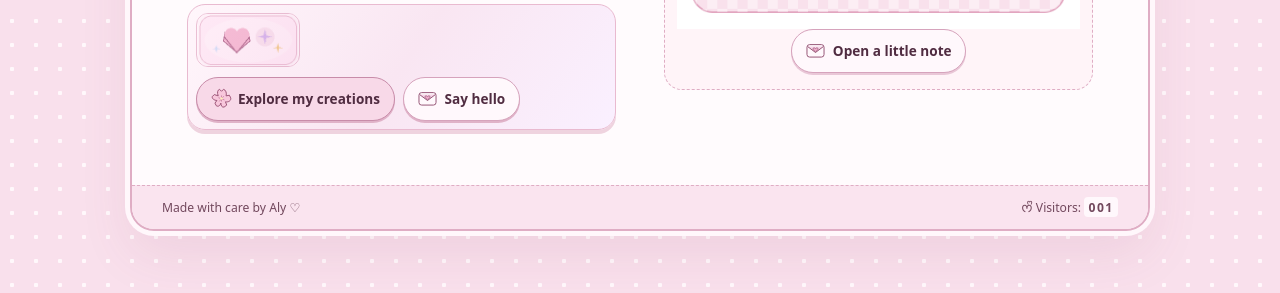
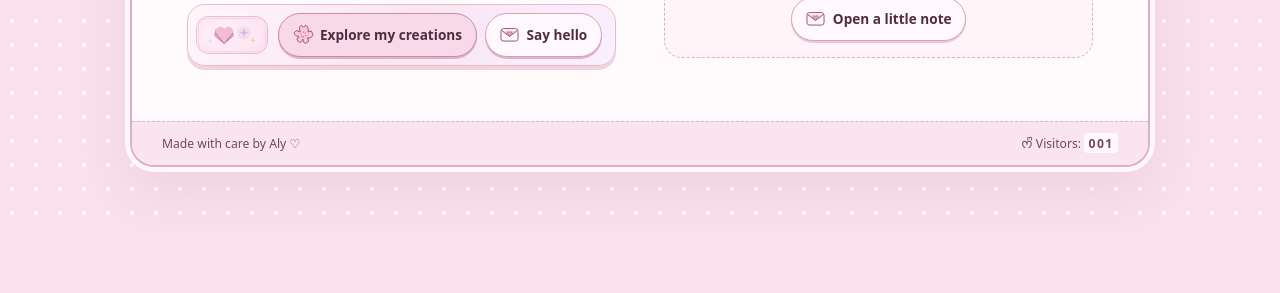
Before and after one commit to sereiatalia/Digital-Portolio, a plain HTML site: page index.html in a window 1280 px wide. Shown: the part 615-908 px from the top of the page. After the commit the page ends 844 px from the top, so only its background shows below. Drawn offline with Linux system fonts and the light colour scheme.

Commit message:
Place smaller heart GIF beside welcome buttons

```diff
--- a/index.html
+++ b/index.html
@@ -7,7 +7,7 @@
   <meta name="description" content="Alysa Guevarra’s scrapbook of games, web projects, and graphic design.">
   <title>www.sereiatalia.com</title>
   <link rel="icon" href="assets/studio.svg" type="image/svg+xml">
-  <link rel="stylesheet" href="style.css?v=7">
+  <link rel="stylesheet" href="style.css?v=8">
   <script defer src="script.js?v=7"></script>
 </head>
 <body>
@@ -31,7 +31,7 @@
         <p class="label">DEVELOPER · DESIGNER · CREATIVE LEAD</p>
         <h1 id="welcome">Hi, I’m <em>Alysa!</em></h1>
         <p class="intro">I make playful websites, 2d/3d games, and graphic designs. Welcome to my little corner ݁ ˖Ი𐑼⋆</p>
-        <div class="welcome-actions"><img class="sparkle-gif" src="assets/sparkle-loop.gif" alt="" width="104" height="54"><div class="buttons"><a class="pill primary" href="#work"><svg class="icon" aria-hidden="true" viewBox="0 0 32 32"><use href="assets/stickers.svg#sakura"></use></svg> Explore my creations</a><a class="pill" href="#contact"><svg class="icon" aria-hidden="true" viewBox="0 0 32 32"><use href="assets/stickers.svg#letter"></use></svg> Say hello</a></div></div>
+        <div class="welcome-actions"><img class="sparkle-gif" src="assets/sparkle-loop.gif" alt="" width="72" height="38"><div class="buttons"><a class="pill primary" href="#work"><svg class="icon" aria-hidden="true" viewBox="0 0 32 32"><use href="assets/stickers.svg#sakura"></use></svg> Explore my creations</a><a class="pill" href="#contact"><svg class="icon" aria-hidden="true" viewBox="0 0 32 32"><use href="assets/stickers.svg#letter"></use></svg> Say hello</a></div></div>
       </div>
       <div class="studio-card">
         <div class="desk-scene">
--- a/style.css
+++ b/style.css
@@ -38,9 +38,9 @@ p{margin:.5em 0 1em}
 .studio-card{display:grid;justify-items:center;text-align:center;background:#fff4f8;border:1px dashed var(--line);border-radius:18px;padding:8px 12px 16px}
 .studio-card img{display:block;width:100%;height:auto}
 .studio-card picture{display:block;width:100%}
-.welcome-actions{display:flex;align-items:center;gap:10px;flex-wrap:wrap;margin-top:17px;padding:8px;border:1px solid #e9bad0;border-radius:18px;background:linear-gradient(125deg,#fff6fb,#f9e6f2,#faf0ff);box-shadow:0 4px 0 #efd3df;max-width:max-content}
+.welcome-actions{display:grid;grid-template-columns:72px minmax(0,1fr);align-items:center;gap:10px;margin-top:17px;padding:8px;border:1px solid #e9bad0;border-radius:18px;background:linear-gradient(125deg,#fff6fb,#f9e6f2,#faf0ff);box-shadow:0 4px 0 #efd3df;width:min(100%,570px)}
 .welcome-actions .sparkle-gif{margin:0;flex:none;border:1px solid #ebc8d8;border-radius:12px}
-.welcome-actions .buttons{gap:8px}
+.welcome-actions .buttons{gap:8px;justify-content:flex-start;min-width:0}
 .welcome-actions .pill{box-shadow:0 2px 0 #e0b2c8}
 .welcome-actions .pill:hover{transform:translateY(-2px)}
 .rooms a[aria-current] .icon{animation:icon-wiggle .7s ease-out}
@@ -87,7 +87,7 @@ summary small{color:var(--soft);font-weight:600;flex-shrink:0}
 .stamp svg{display:block;width:100%;height:100%}
 .project:hover .stamp{transform:rotate(-2deg) scale(1.025);box-shadow:0 8px 18px #94557529}
 .project[hidden]{display:none}
-.sparkle-gif{display:block;width:104px;height:54px;object-fit:contain;mix-blend-mode:multiply;margin:.1rem 0 .6rem}
+.sparkle-gif{display:block;width:72px;height:38px;object-fit:contain;mix-blend-mode:multiply}
 .palette-toggle{width:40px;height:40px;border:1px solid #d9a0bb;border-radius:50%;background:#fff8fc;font-size:1.1rem;color:var(--berry);box-shadow:0 2px 0 #e9c7d7}
 .palette-toggle:hover{transform:rotate(20deg)}
 .pinboard,.app-shelf{margin-top:23px;padding:15px 18px;background:#fff5fa;border:1px dashed #d5a3ba;border-radius:14px}
@@ -120,5 +120,5 @@ body[data-palette=lavender] .rooms:after{background:radial-gradient(circle at 8p
 #copyStatus{font-size:.85rem}
 footer{display:flex;justify-content:space-between;gap:10px;flex-wrap:wrap;background:#fae4ef;border-top:1px dashed var(--line);padding:.75rem clamp(14px,4vw,30px);font-size:.76rem;color:var(--soft)}
 #visitCount{font-variant-numeric:tabular-nums;letter-spacing:.12em;border-radius:4px;background:#fff8fc;padding:.15em .35em}
-@media(max-width:660px){.home,.album{grid-template-columns:1fr}.studio-card{width:min(100%,390px);justify-self:center}.rooms{grid-template-columns:repeat(3,minmax(0,1fr))}.project{grid-template-columns:1fr}.stamp{width:min(100%,175px)}.app-grid{grid-template-columns:repeat(2,minmax(0,1fr))}.welcome-actions{justify-content:center}.welcome-actions .buttons{justify-content:center}}
+@media(max-width:660px){.home,.album{grid-template-columns:1fr}.studio-card{width:min(100%,390px);justify-self:center}.rooms{grid-template-columns:repeat(3,minmax(0,1fr))}.project{grid-template-columns:1fr}.stamp{width:min(100%,175px)}.app-grid{grid-template-columns:repeat(2,minmax(0,1fr))}}
 @media(prefers-reduced-motion:reduce){.room.enter,.desk-twinkle,.desk-note,details[open]>p,details[open]>.tags,.heart-float,.background-sparkles span,.rooms a[aria-current] .icon,.project:not([hidden]){animation:none}.heart-float,.sparkle-gif,.background-sparkles{display:none}.rooms .icon,.pill .icon,.stamp{transition:none}}
```
